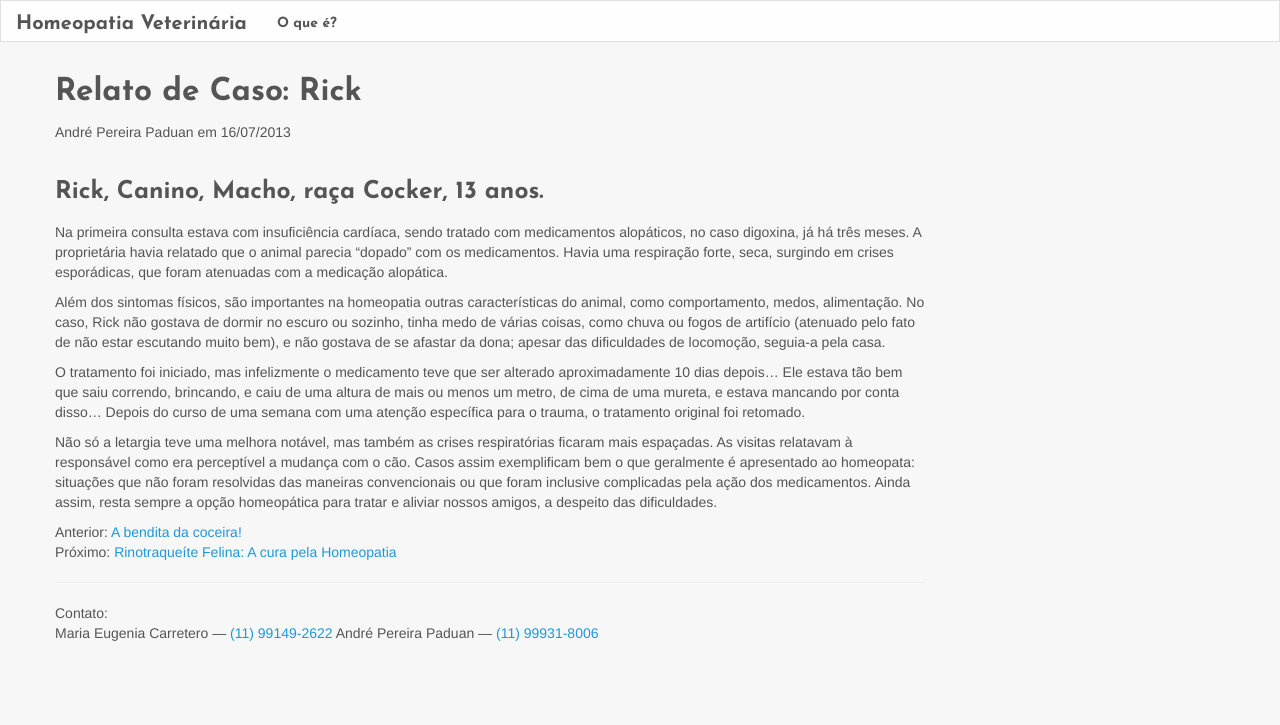
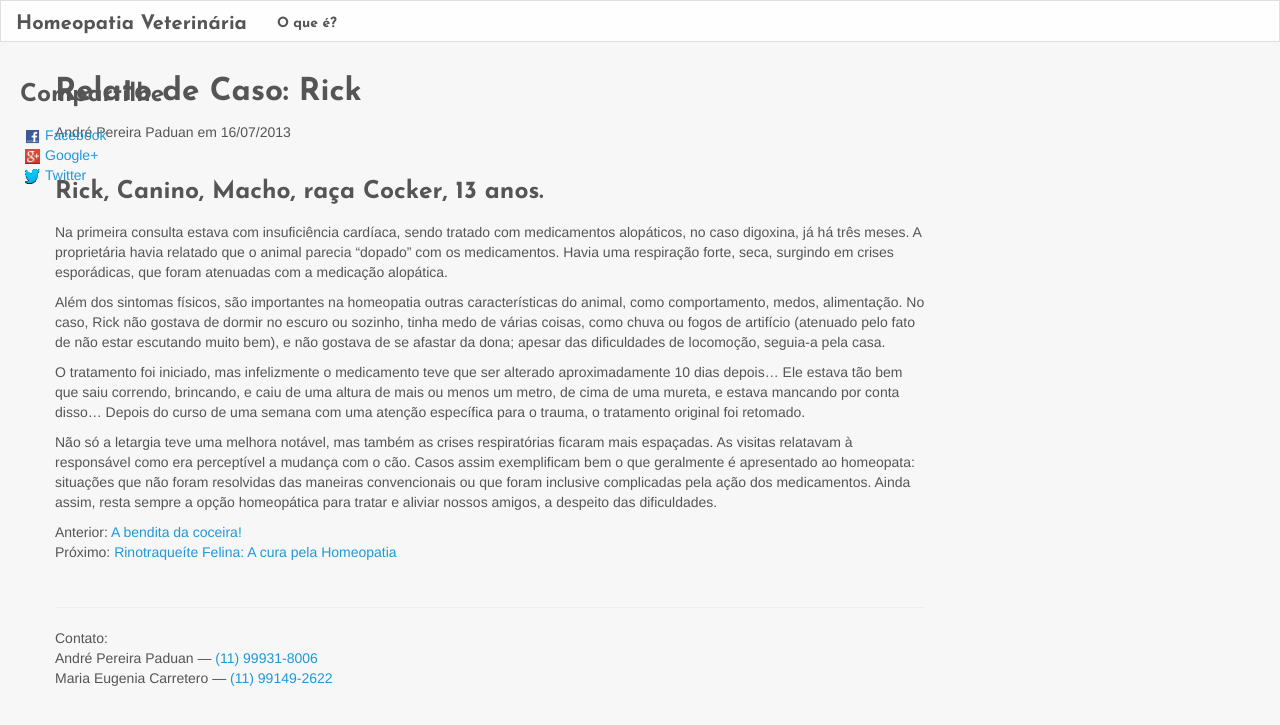
Before and after one commit to jonasabreu/site-maru, a Jekyll site: the page built from _posts/2013-07-16-relato-cocker.markdown, in a window 1280 px wide. Shown: the top 725 px of the page. Built offline with Jekyll 4.4.1, drawn with Linux system fonts in a browser that asks for light colours; Markdown is read by kramdown in place of the engine named in the settings; comment, search, counter and statistics services are not loaded.

Commit message:
adicionado disqus e links para compartilhar

```diff
--- a/_config.yml
+++ b/_config.yml
@@ -8,6 +8,10 @@
 # configuration required for some pages
 
 domain: www.veterinariahomeopatia.com.br
+url: http://www.veterinariahomeopatia.com.br
 title: Homeopatia Veterinária
 author: Maria Eugenia Carretero
 email: maru.veterinaria@gmail.com
+
+disqus:
+    id: veterinariahomeopatia
--- a/_layouts/default.html
+++ b/_layouts/default.html
@@ -1,7 +1,12 @@
 <!DOCTYPE html>
 <html>
   <head>
-    <title>{% if page.title %}{{ page.title }} - {% endif %}{{ site.title }}</title>
+    <title>
+      {% capture page_title %}
+        {% if page.title %}{{ page.title }} - {% endif %}{{ site.title }}
+      {% endcapture %}
+      {{page_title}}
+    </title>
     {% if page.description %}
     <meta name="description" content="{{ page.description }}" />
     {% endif %}
@@ -42,9 +47,21 @@
 			<div class="span9">
 				<hr />
 				Contato: <br>
-				Maria Eugenia Carretero &mdash; <a href="tel:+5511991492622">(11) 99149-2622</a>
-				André Pereira Paduan &mdash; <a href="tel:+5511999318006">(11) 99931-8006</a>
-			</div>
+                André Pereira Paduan &mdash; <a href="tel:+5511999318006">(11) 99931-8006</a><br>
+                Maria Eugenia Carretero &mdash; <a href="tel:+5511991492622">(11) 99149-2622</a><br>
+            </div>
+            <div class="share">
+                <h3>Compartilhe</h3>
+            <ul>
+
+{% capture share_url%}
+{{ site.url | url_encode}}{{page.url | url_encode }}
+{% endcapture %}
+              <li><img height="15" src="/images/facebook.gif" /><a href="https://www.facebook.com/sharer/sharer.php?u={{share_url}}" target="_blank">Facebook</a></li>
+              <li><img height="15" src="/images/gplus.png" /><a href="https://plus.google.com/share?url={{share_url}}" target="_blank">Google+</a></li>
+              <li><img height="15" src="/images/twitter-bird.gif" /><a href="http://twitter.com/share?text={{page_title | fix_white_chars | url_encode}}&url={{share_url}}" target="_blank">Twitter</a></li>
+            </ul>
+            </div>
 		</footer>
     </div>
   </body>
--- a/_layouts/post.html
+++ b/_layouts/post.html
@@ -22,3 +22,18 @@
 	<div class="next">Pr&oacute;ximo: <a href="{{ page.next.url }}" rel="prev">{{ page.next.title }}</a></div>
 	{% endif %}
 </div>
+
+{% if site.disqus %}
+<div id="comments">
+  <div id="disqus_thread"></div>
+  <script type="text/javascript">
+    var disqus_identifier = "{{ page.url }}";
+    (function() {
+     var dsq = document.createElement('script'); dsq.type = 'text/javascript'; dsq.async = true;
+     dsq.src = 'http://{{ site.disqus.id }}.disqus.com/embed.js';
+     (document.getElementsByTagName('head')[0] || document.getElementsByTagName('body')[0]).appendChild(dsq);
+    })();
+  </script>
+  <noscript>Please enable JavaScript to view the <a href="http://disqus.com/?ref_noscript={{ site.disqus.id }}">comments powered by Disqus.</a></noscript>
+</div>
+{% endif %}
--- /dev/null
+++ b/_plugins/fix_white_chars.rb
@@ -0,0 +1,10 @@
+require 'liquid'
+require 'uri'
+
+module FixWhiteChars
+    def fix_white_chars(input)
+        return input.to_s.strip.gsub(Regexp.new("\\s+"), " ").strip
+    end
+end
+
+Liquid::Template.register_filter(FixWhiteChars)
--- /dev/null
+++ b/_plugins/url_encode.rb
@@ -0,0 +1,15 @@
+# Thanks StackOverflow: http://stackoverflow.com/questions/15976495/how-to-url-encode-in-jekyll-liquid
+
+# _plugins/url_encode.rb
+require 'liquid'
+require 'uri'
+
+# Percent encoding for URI conforming to RFC 3986.
+# Ref: http://tools.ietf.org/html/rfc3986#page-12
+module URLEncoding
+  def url_encode(url)
+    return URI.escape(url, Regexp.new("[^#{URI::PATTERN::UNRESERVED}]"))
+  end
+end
+
+Liquid::Template.register_filter(URLEncoding)
--- a/stylesheets/style.css
+++ b/stylesheets/style.css
@@ -34,3 +34,32 @@
 .recentes li {
     list-style: none;
 }
+
+.share {
+    position: fixed;
+    top: 65px;
+    left: 20px;
+}
+
+.share li {
+    list-style: none;
+}
+
+.share ul {
+	margin-left: 20px;
+}
+
+.share img {
+	height: 15px;
+    width: 15px;
+	margin-left: -15px;
+}
+
+.share a {
+	display: inline-block;
+	margin-left: 5px;
+}
+
+#comments {
+    margin-top: 25px;
+}
```
Also changed, not shown: images/facebook.gif (added), images/gplus.png (added), images/twitter-bird.gif (added).
